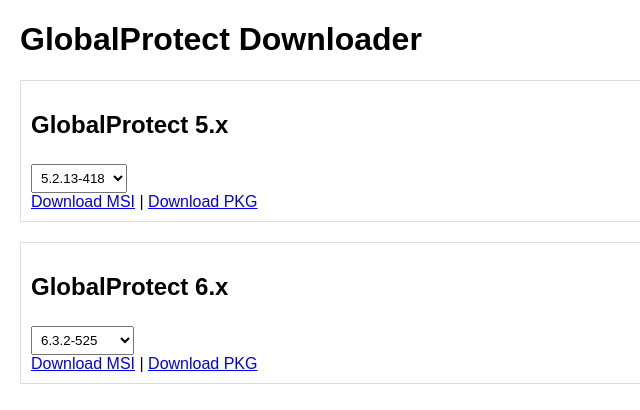
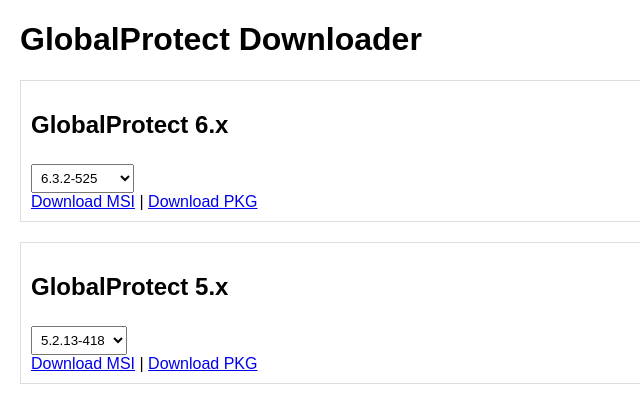
Before and after one commit to snowskeleton/globalprotect-downloader, a plain HTML site: page index.html in a window 1280 px wide. Shown: the full height of the page, 0-640 px from the left. Drawn offline with Linux system fonts and the light colour scheme.

Commit message:
sort by number rather than letter

```diff
--- a/index.html
+++ b/index.html
@@ -54,7 +54,9 @@
 
             // Generate UI
             const versionsDiv = document.getElementById('versions');
-            Object.entries(versionMap).forEach(([major, versions]) => {
+            Object.entries(versionMap)
+                .sort(([a], [b]) => Number(b) - Number(a)) // Sort major versions numerically in descending order
+                .forEach(([major, versions]) => {
                     const latestVersion = versions[0]; // Default to latest minor version
 
                     const section = document.createElement('div');
```
Lines whose indentation alone changed are shown as unchanged.
